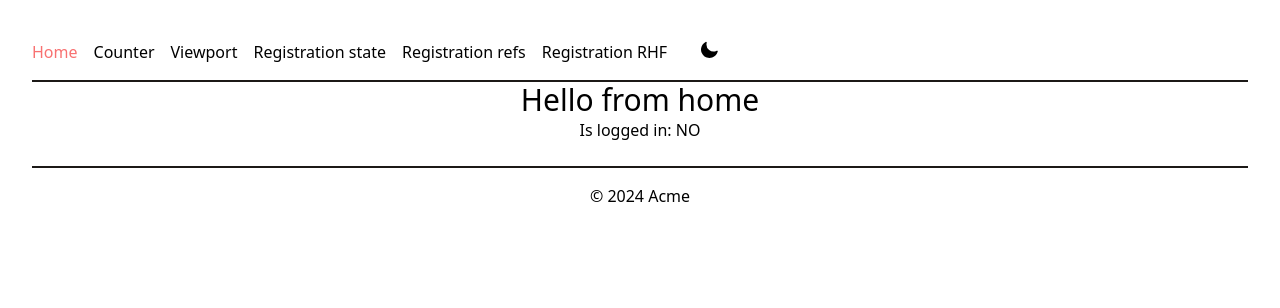
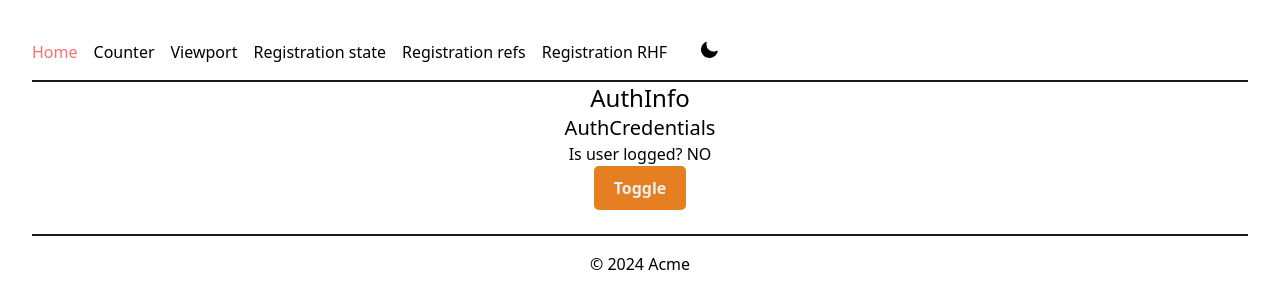
Before and after one commit to patrykomiotek/ocdwrocapp, a React (Vite) app: page / in a window 1280 px wide. Shown: the top 308 px of the page. Built offline with nearby package versions, Linux system fonts and the light colour scheme.

Commit message:
fix: home with auth credentials

```diff
--- a/src/pages/HomePage.tsx
+++ b/src/pages/HomePage.tsx
@@ -1,13 +1,9 @@
-import { useAuthContext } from '@/components/Auth/AuthContext';
-import { Heading, Text } from '@/ui';
+import { AuthInfo } from '@/components/Auth/AuthInfo';
 
 export const HomePage = () => {
-  const context = useAuthContext();
-
   return (
     <div>
-      <Heading variant="h1">Hello from home</Heading>
-      <Text>Is logged in: {context.isLoggedIn ? 'YES' : 'NO'}</Text>
+      <AuthInfo />
     </div>
   );
 };
--- a/src/routes.tsx
+++ b/src/routes.tsx
@@ -81,7 +81,7 @@ export const Route: Route = {
 
 export const router = createBrowserRouter([
   {
-    path: Route.HOME.path,
+    path: Route.HOME.path, // "/""
     element: <Layout />,
     children: [
       {
```
Also changed, not shown: src/App.tsx (+0 -14 lines), 1 other file (tests, documents, lock files or other folders).
